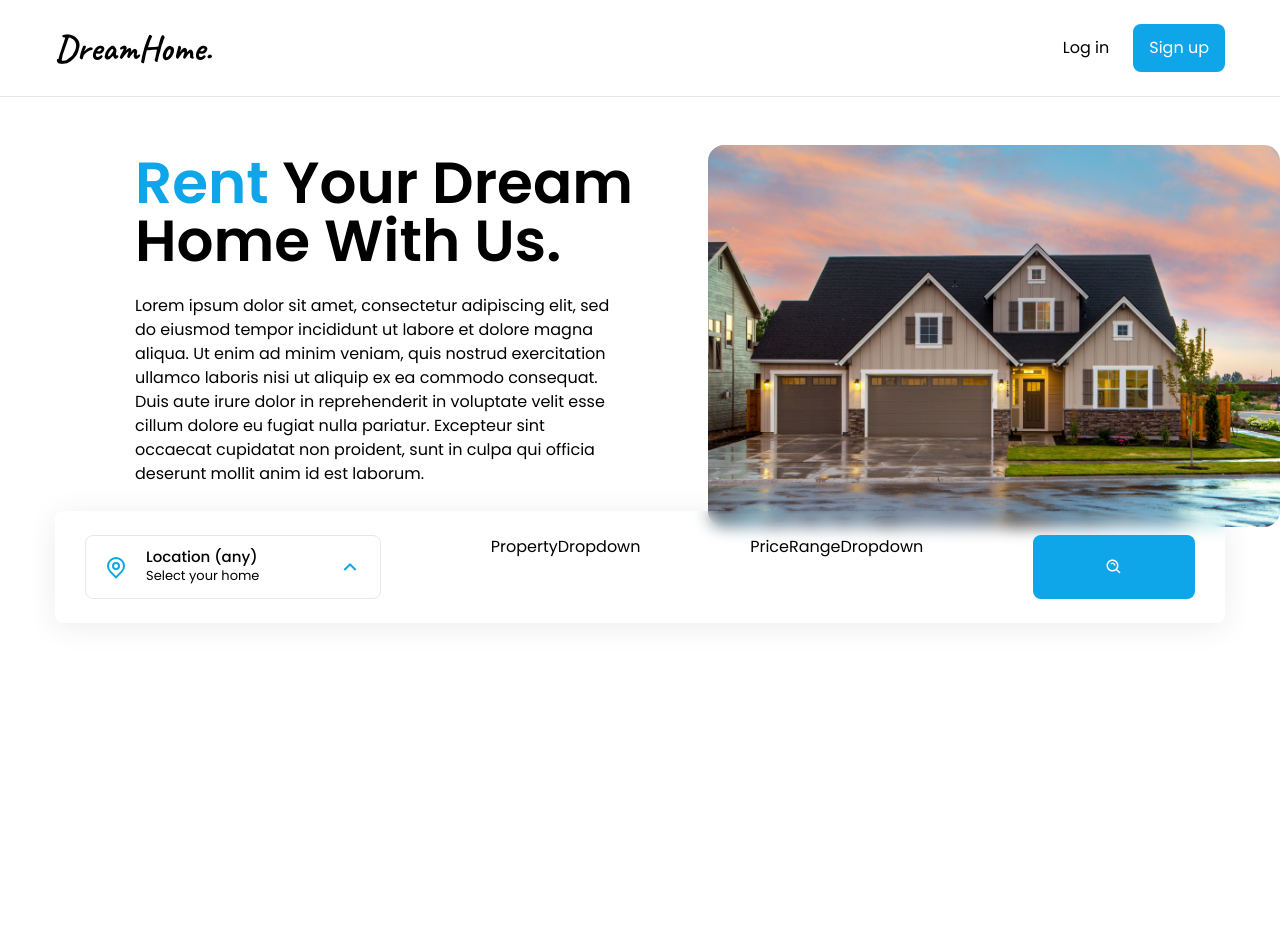
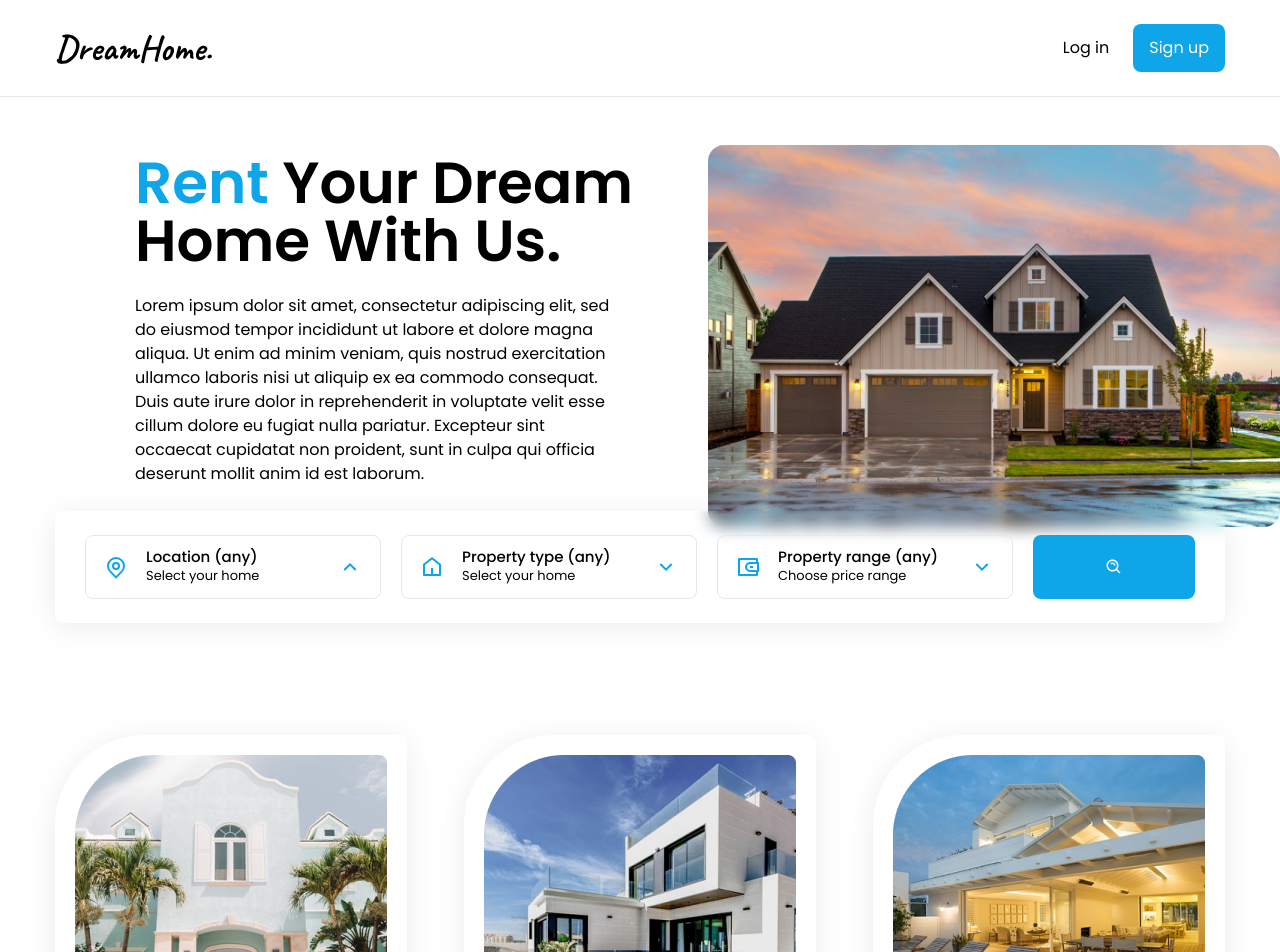
Before and after one commit to VSCRemy/real-state-project, a React (Create React App) app: page / in a window 1280 px wide. Shown: the top 952 px of the page. Built offline with nearby package versions, Linux system fonts and the light colour scheme.

Commit message:
Property type and range dropdowns and house list

```diff
--- a/src/components/House.js
+++ b/src/components/House.js
@@ -1,7 +1,41 @@
-import React from 'react';
+import React from "react";
+import { BiBed, BiBath, BiArea } from "react-icons/bi";
 
-const House = () => {
-  return <div>House</div>;
+const House = ({ house }) => {
+  const { image, type, country, address, bedrooms, bathrooms, surface, price } =
+    house;
+
+  return (
+    <div className="bg-white shadow-1 p-5 rounded-lg rounded-tl-[90px] w-full max-w-[352px] mx-auto cursor-pointer hover:shadow-2xl transition">
+      <img className="mb-8" src={image} alt="" />
+      <div className="mb-4 flex gap-x-2 text-sm">
+        <div className="bg-green-500 rounded-full text-white px-3">{type}</div>
+        <div className="bg-sky-500 rounded-full text-white px-3">{country}</div>
+      </div>
+      <div className="text-lg font-semibold max-w-[260px]">{address}</div>
+      <div className="flex gap-x-4 my-4">
+        <div className="flex items-center text-gray-600 gap-1">
+          <div className="text-[20px]">
+            <BiBed />
+          </div>
+          <div>{bedrooms}</div>
+        </div>
+        <div className="flex items-center text-gray-600 gap-1">
+          <div className="text-[20px]">
+            <BiBath />
+          </div>
+          <div>{bathrooms}</div>
+        </div>
+        <div className="flex items-center text-gray-600 gap-1">
+          <div className="text-[20px]">
+            <BiArea />
+          </div>
+          <div>{surface}</div>
+        </div>
+      </div>
+      <div className="text-lg font-semibold text-sky-600 mb-4 ">{price}</div>
+    </div>
+  );
 };
 
 export default House;
--- a/src/components/HouseContext.js
+++ b/src/components/HouseContext.js
@@ -21,6 +21,19 @@ const HouseContextProvider = ({ children }) => {
     setCountries(uniqueCountries);
   }, []);
 
+  useEffect(() => {
+    const allProperties = houses.map((house) => {
+      return house.type;
+    });
+    const uniqueProperties = ["Location (any)", ...new Set(allProperties)];
+
+    setProperties(uniqueProperties);
+  }, []);
+
+  const handleClick = () => {
+    console.log("clicked");
+  };
+
   return (
     <HouseContext.Provider
       value={{
@@ -34,6 +47,7 @@ const HouseContextProvider = ({ children }) => {
         setPrice,
         houses,
         loading,
+        handleClick,
       }}
     >
       {children}
--- a/src/components/HouseList.js
+++ b/src/components/HouseList.js
@@ -1,7 +1,27 @@
-import React from 'react';
+import React, { useContext } from "react";
+import { HouseContext } from "./HouseContext";
+import House from "./House";
+import { Link } from "react-router-dom";
+import { ImSpinner2 } from "react-icons/im";
 
 const HouseList = () => {
-  return <div>HouseList</div>;
+  const { houses, loading } = useContext(HouseContext);
+
+  return (
+    <section className="mb-20">
+      <div className="container mx-auto">
+        <div className=" grid md:grid-cols-2 lg:grid-cols-3 gap-4 lg:gap-14">
+          {houses.map((house, index) => {
+            return (
+              <Link to={`/property/${house.id}`} key={index}>
+                <House house={house} />
+              </Link>
+            );
+          })}
+        </div>
+      </div>
+    </section>
+  );
 };
 
 export default HouseList;
--- a/src/components/PriceRangeDropdown.js
+++ b/src/components/PriceRangeDropdown.js
@@ -1,7 +1,75 @@
-import React from 'react';
+import React, { useState, useEffect, useContext } from "react";
+import {
+  RiArrowDownSLine,
+  RiArrowUpSLine,
+  RiWallet3Line,
+} from "react-icons/ri";
+import { Menu } from "@headlessui/react";
+import { HouseContext } from "./HouseContext";
 
 const PriceRangeDropdown = () => {
-  return <div>PriceRangeDropdown</div>;
+  const { price, setPrice } = useContext(HouseContext);
+
+  const [isOpen, setIsOpen] = useState(false);
+
+  const prices = [
+    {
+      value: "Price range (any)",
+    },
+    {
+      value: "100000 - 130000",
+    },
+    {
+      value: "130000 - 160000",
+    },
+    {
+      value: "160000 - 190000",
+    },
+    {
+      value: "190000 - 220000",
+    },
+    {
+      value: "10000 - 30000",
+    },
+    {
+      value: "30000 - 40000",
+    },
+  ];
+
+  return (
+    <Menu as="div" className="dropdown relative">
+      <Menu.Button
+        onClick={() => setIsOpen(!isOpen)}
+        className="dropdown-btn w-full text-left"
+      >
+        <RiWallet3Line className="dropdown-icon-primary" />
+        <div>
+          <div className="text-[15px] font-medium leading-tight">{price}</div>
+          <div className="text-[13px]">Choose price range</div>
+        </div>
+        {isOpen ? (
+          <RiArrowUpSLine className="dropdown-icon-secondary" />
+        ) : (
+          <RiArrowDownSLine className="dropdown-icon-secondary" />
+        )}
+      </Menu.Button>
+
+      <Menu.Items className="dropdown-menu">
+        {prices.map((price, index) => {
+          return (
+            <Menu.Item
+              onClick={() => setPrice(price.value)}
+              className="cursor-pointer hover:text-sky-700 transition"
+              as="li"
+              key={index}
+            >
+              {price.value}
+            </Menu.Item>
+          );
+        })}
+      </Menu.Items>
+    </Menu>
+  );
 };
 
 export default PriceRangeDropdown;
--- a/src/components/PropertyDropdown.js
+++ b/src/components/PropertyDropdown.js
@@ -1,7 +1,49 @@
-import React from 'react';
+import React, { useState, useEffect, useContext } from "react";
+import { RiHome5Line, RiArrowDownSLine, RiArrowUpSLine } from "react-icons/ri";
+import { Menu } from "@headlessui/react";
+import { HouseContext } from "./HouseContext";
 
 const PropertyDropdown = () => {
-  return <div>PropertyDropdown</div>;
+  const { property, setProperty, properties } = useContext(HouseContext);
+
+  const [isOpen, setIsOpen] = useState(false);
+
+  return (
+    <Menu as="div" className="dropdown relative">
+      <Menu.Button
+        onClick={() => setIsOpen(!isOpen)}
+        className="dropdown-btn w-full text-left"
+      >
+        <RiHome5Line className="dropdown-icon-primary" />
+        <div>
+          <div className="text-[15px] font-medium leading-tight">
+            {property}
+          </div>
+          <div className="text-[13px]">Select your home</div>
+        </div>
+        {isOpen ? (
+          <RiArrowUpSLine className="dropdown-icon-secondary" />
+        ) : (
+          <RiArrowDownSLine className="dropdown-icon-secondary" />
+        )}
+      </Menu.Button>
+
+      <Menu.Items className="dropdown-menu">
+        {properties.map((property, index) => {
+          return (
+            <Menu.Item
+              onClick={() => setProperty(property)}
+              className="cursor-pointer hover:text-sky-700 transition"
+              as="li"
+              key={index}
+            >
+              {property}
+            </Menu.Item>
+          );
+        })}
+      </Menu.Items>
+    </Menu>
+  );
 };
 
 export default PropertyDropdown;
--- a/src/components/Search.js
+++ b/src/components/Search.js
@@ -6,12 +6,17 @@ import { BiSearchAlt } from "react-icons/bi";
 import { HouseContext } from "./HouseContext";
 
 const Search = () => {
+  const { handleClick } = useContext(HouseContext);
+
   return (
     <div className="px-[30px] py-6 max-w-[1170px] mx-auto flex flex-col lg:flex-row justify-between gap-4 lg:gap-x-3 relative lg:-top-4 lg:shadow-1 bg-white lg:bg-transparent lg:backdrop-blur rounded-lg">
       <CountryDropdown />
       <PropertyDropdown />
       <PriceRangeDropdown />
-      <button className="bg-sky-500 hover:bg-sky-700 transition w-full lg:max-w-[162px] h-16 rounded-lg flex justify-center items-center text-white text-lg">
+      <button
+        onClick={() => handleClick()}
+        className="bg-sky-500 hover:bg-sky-700 transition w-full lg:max-w-[162px] h-16 rounded-lg flex justify-center items-center text-white text-lg"
+      >
         <BiSearchAlt />
       </button>
     </div>
--- a/src/pages/Home.js
+++ b/src/pages/Home.js
@@ -1,10 +1,12 @@
 import React from "react";
 import Banner from "../components/Banner";
+import HouseList from "../components/HouseList";
 
 const Home = () => {
   return (
     <div className="min-h-[1800px]">
       <Banner />
+      <HouseList />
     </div>
   );
 };
```
